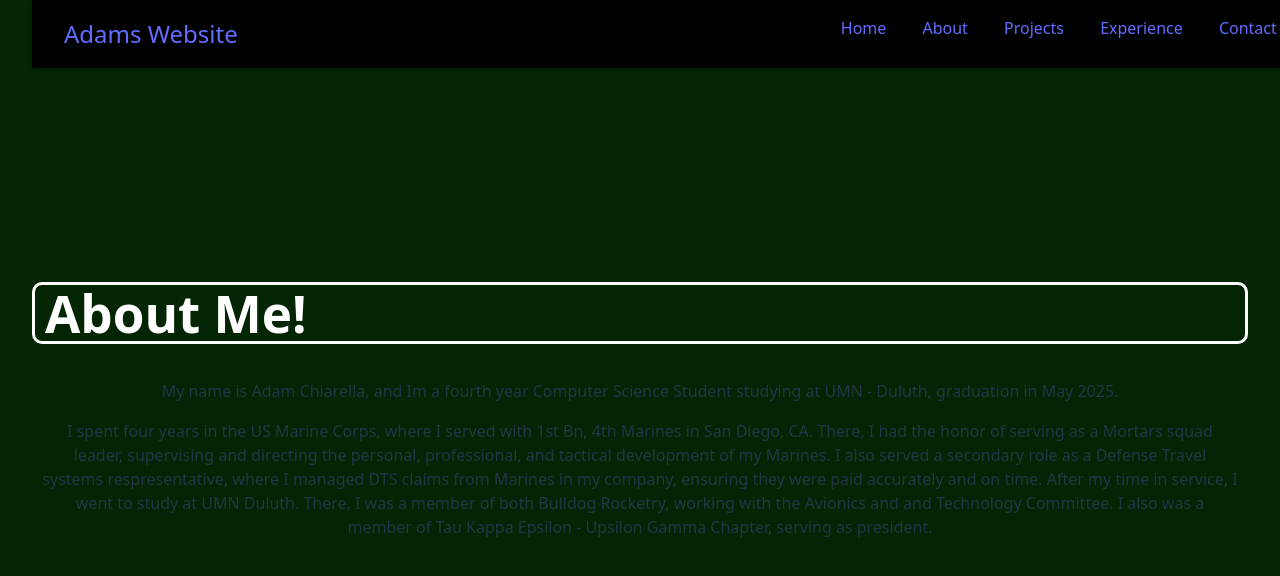
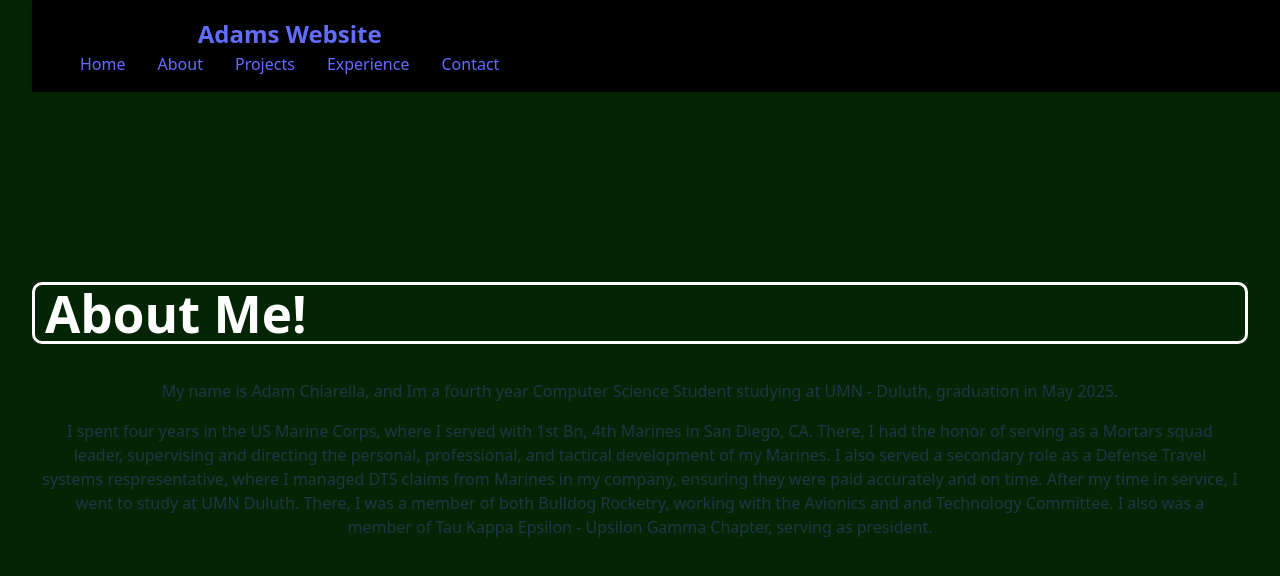
Before and after one commit to ajc32199/Personal-Website, a React (Vite) app: page /about in a window 1280 px wide. Shown: the top 576 px of the page. Built offline with nearby package versions, Linux system fonts and the light colour scheme.

Commit message:
installed react bootstrap, updated navbar to use react bootstrap components

```diff
--- a/package.json
+++ b/package.json
@@ -15,6 +15,7 @@
   "dependencies": {
     "personalwebsite": "file:",
     "react": "^19.0.0",
+    "react-bootstrap": "^2.10.9",
     "react-dom": "^19.0.0",
     "react-router-dom": "^7.2.0"
   },
--- a/src/components/NavBar.jsx
+++ b/src/components/NavBar.jsx
@@ -1,23 +1,52 @@
 import React from 'react'
 import { Link } from 'react-router-dom'
 import '../css/NavBar.css'
+import Container from 'react-bootstrap/Container'
+import Nav from 'react-bootstrap/Nav'
+import Navbar from 'react-bootstrap/Navbar'
+import NavDropdown from 'react-bootstrap/NavDropdown'
+
+function NavBar() {
+
+  return(
+    <Navbar expand="lg" className="navbar">
+      <Container>
+        <Navbar.Brand href="/">Adams Website</Navbar.Brand>
+        <Nav className="me-auto">
+          <Nav.Link href="/">Home</Nav.Link>
+          <Nav.Link href="/About">About</Nav.Link>
+          <Nav.Link href="/Projects">Projects</Nav.Link>
+          <Nav.Link href="/Experience">Experience</Nav.Link>
+          <Nav.Link href="/Contact">Contact</Nav.Link>
+        </Nav>
+      </Container>
+    </Navbar>
+  )
 
 
-function NavBar() {
-  return (
-    <div className="navbar">
-        <div className="navbar-brand">
-            <Link to="/">Adams Website</Link>
-        </div>
-        <div>
-            <Link to="/" className='nav-link'>Home </Link>
-            <Link to="/About" className='nav-link'> About</Link>
-            <Link to="/Projects" className='nav-link'> Projects</Link>
-            <Link to="/Experience" className='nav-link'> Experience</Link>
-            <Link to="/Contact" className='nav-link'> Contact</Link>
-        </div>
-    </div>
-  )
+
+
+
+
+
+
+
+
+
+  // return (
+  //   <div className="navbar">
+  //       <div className="navbar-brand">
+  //           <Link to="/">Adams Website</Link>
+  //       </div>
+  //       <div>
+  //           <Link to="/" className='nav-link'>Home </Link>
+  //           <Link to="/About" className='nav-link'> About</Link>
+  //           <Link to="/Projects" className='nav-link'> Projects</Link>
+  //           <Link to="/Experience" className='nav-link'> Experience</Link>
+  //           <Link to="/Contact" className='nav-link'> Contact</Link>
+  //       </div>
+  //   </div>
+  //)
 }
 
 export default NavBar
--- a/src/css/Home.css
+++ b/src/css/Home.css
@@ -22,6 +22,6 @@
     width: 180px;
     height: 180px;
     position: fixed;
-    top: 10%;
+    top: 12%;
     right: 5%;
 }
```
Also changed, not shown: 1 other file (tests, documents, lock files or other folders).
